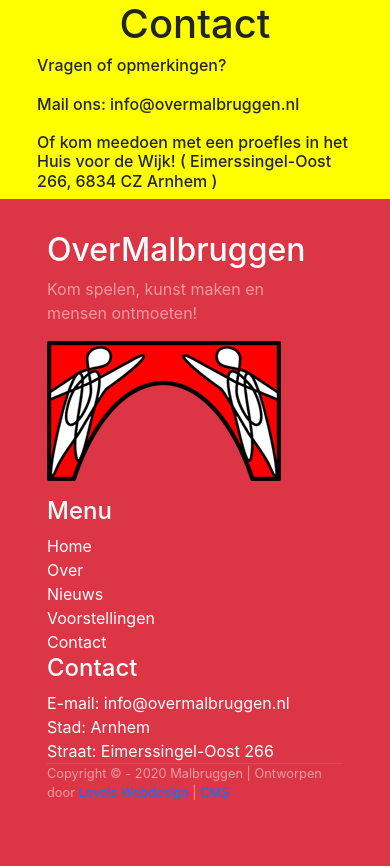
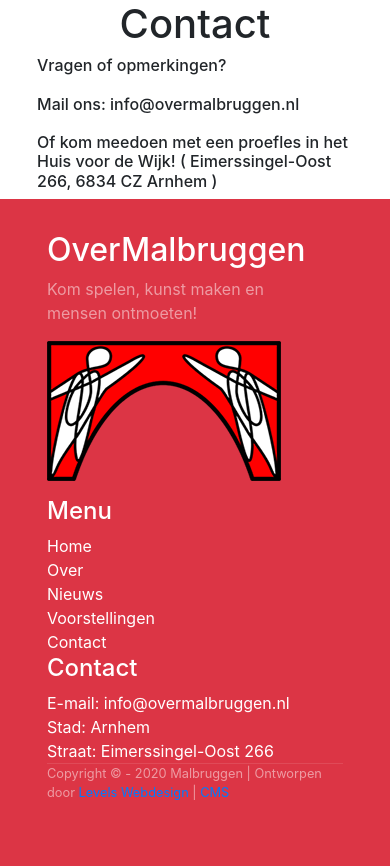
Before and after one commit to RealVlusion/OverMalbruggen, a PHP site: page /site/contact.php in a window 390 px wide. Shown: the part 274-1140 px from the top of the page. Run offline with PHP 8.4, Linux system fonts and the light colour scheme; some libraries are stand-ins or nearby versions.

Commit message:
Debug kleuren commented

```diff
--- a/css/styles.css
+++ b/css/styles.css
@@ -203,9 +203,9 @@
 }
 /* On screens that are 992px or less */
 @media screen and (max-width: 992px) {
-body{
-    background-color: green;
-}
+/*body{*/
+/*    background-color: green;*/
+/*}*/
 
     .indexContent{
         max-width: 100%;
@@ -248,9 +248,9 @@
 
 /* On screens that are 600px or less, set the background color to olive */
 @media screen and (max-width: 600px) {
-    body{
-        background-color: yellow;
-    }
+    /*body{*/
+    /*    background-color: yellow;*/
+    /*}*/
     .indexCarousel img{
         max-height: 15rem;
     }
```
